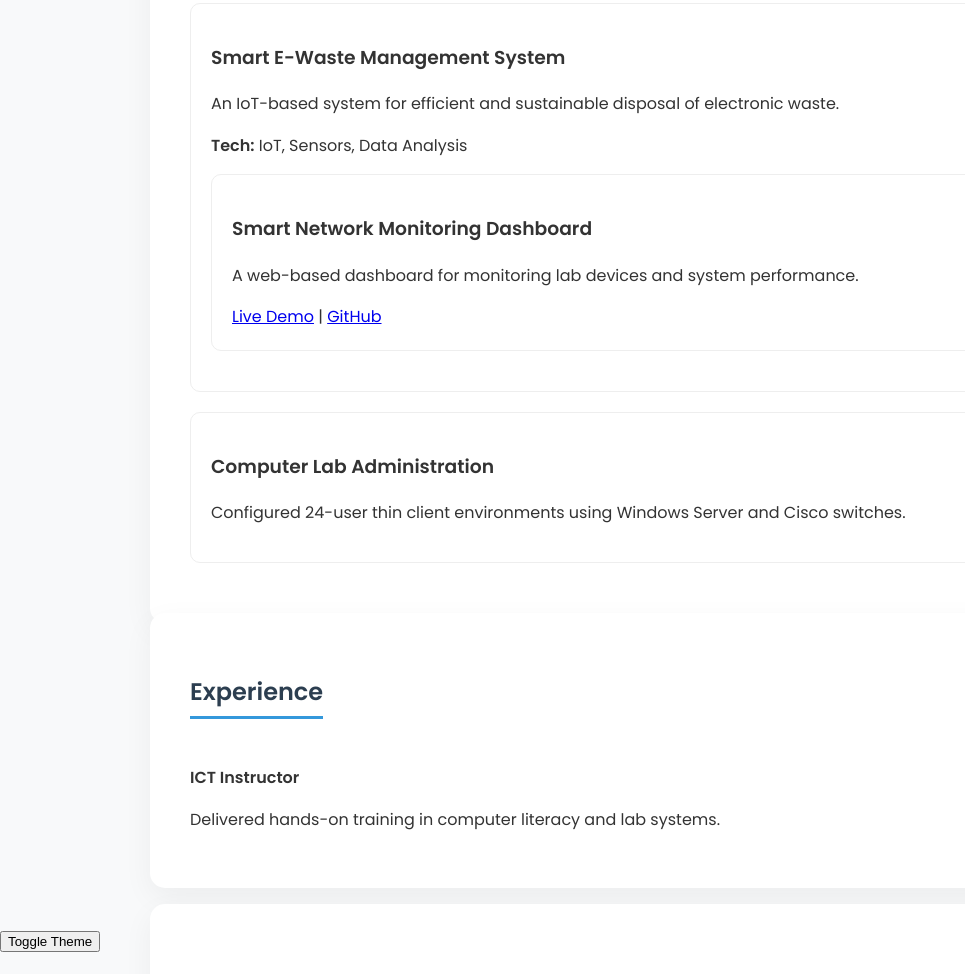
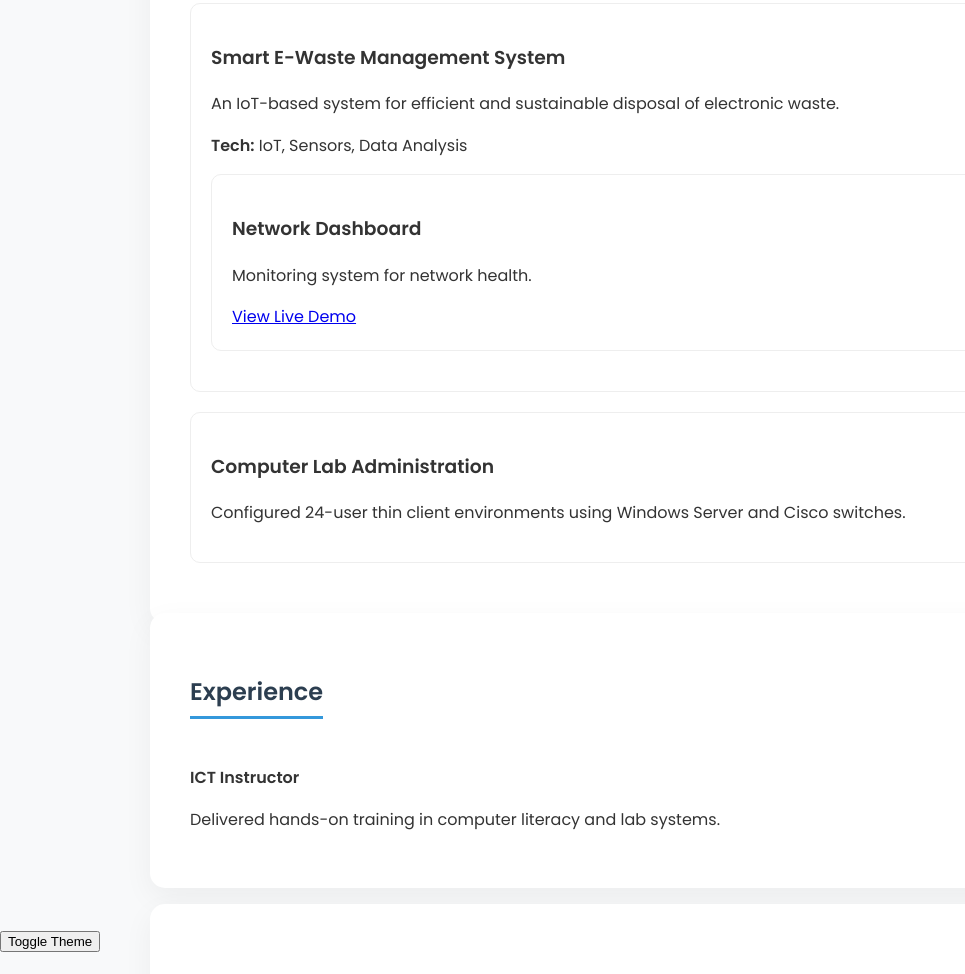
Before and after one commit to Bakubye/my_portifolio, a plain HTML site: page index.html in a window 1280 px wide. Shown: the part 1037-2011 px from the top of the page, without its empty margins (0-965 px from the left). Drawn offline with Linux system fonts and the light colour scheme.

Commit message:
Full portifolio content update

```diff
--- a/index.html
+++ b/index.html
@@ -56,12 +56,10 @@
 
     <p><strong>Tech:</strong> IoT, Sensors, Data Analysis</p>
 
-    <div class="project-card">
-    <h3>Smart Network Monitoring Dashboard</h3>
-    <p>A web-based dashboard for monitoring lab devices and system performance.</p>
-
-    <a href="network-dashboard/index.html" target="_blank">Live Demo</a> |
-    <a href="https://github.com/Bakubye" target="_blank">GitHub</a>
+  <div class="project-card">
+    <h3>Network Dashboard</h3>
+    <p>Monitoring system for network health.</p>
+    <a href="https://Bakubye.github.io/network-dashboard/" target="_blank">View Live Demo</a>
 </div>
 
 </div>
```
